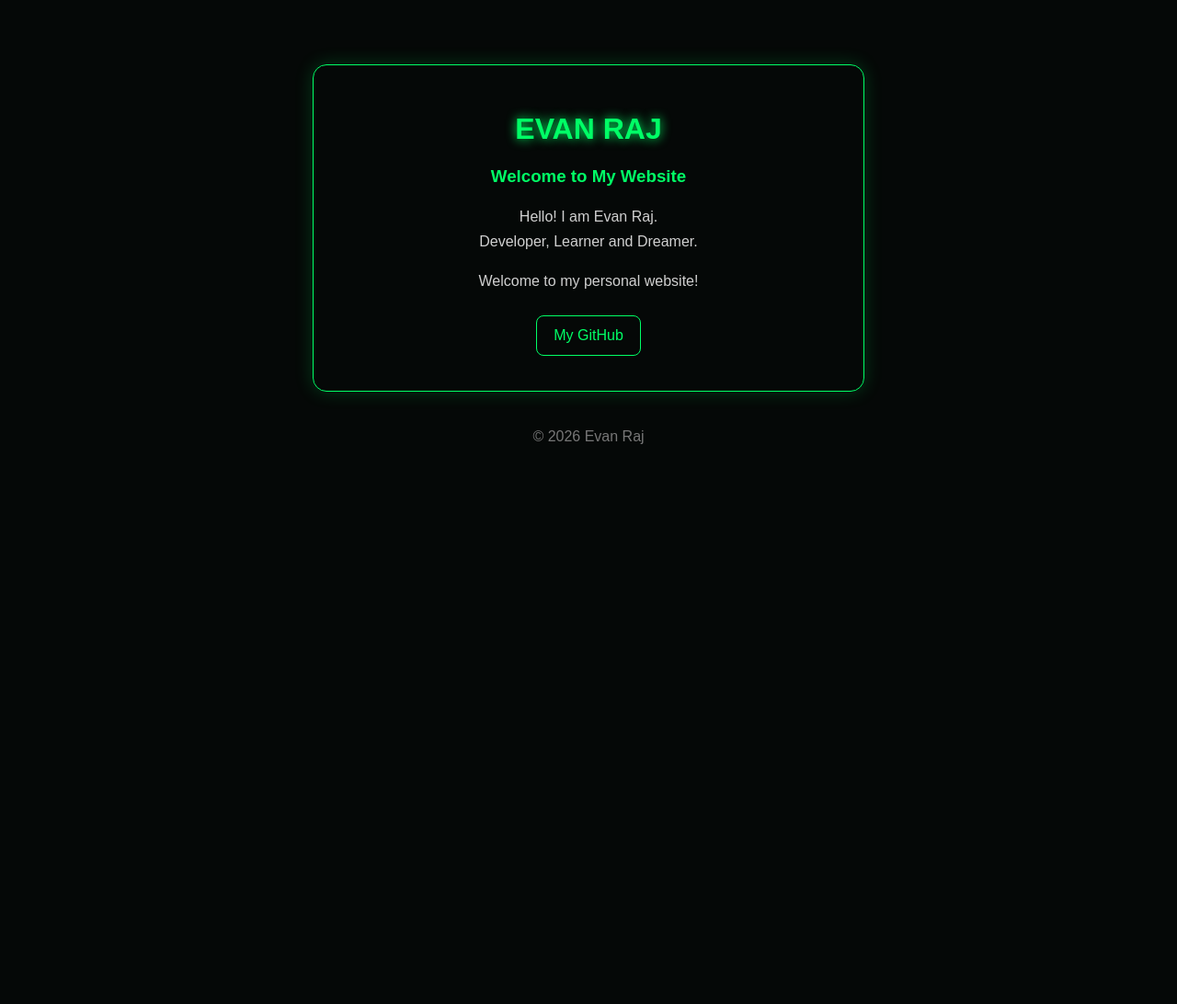
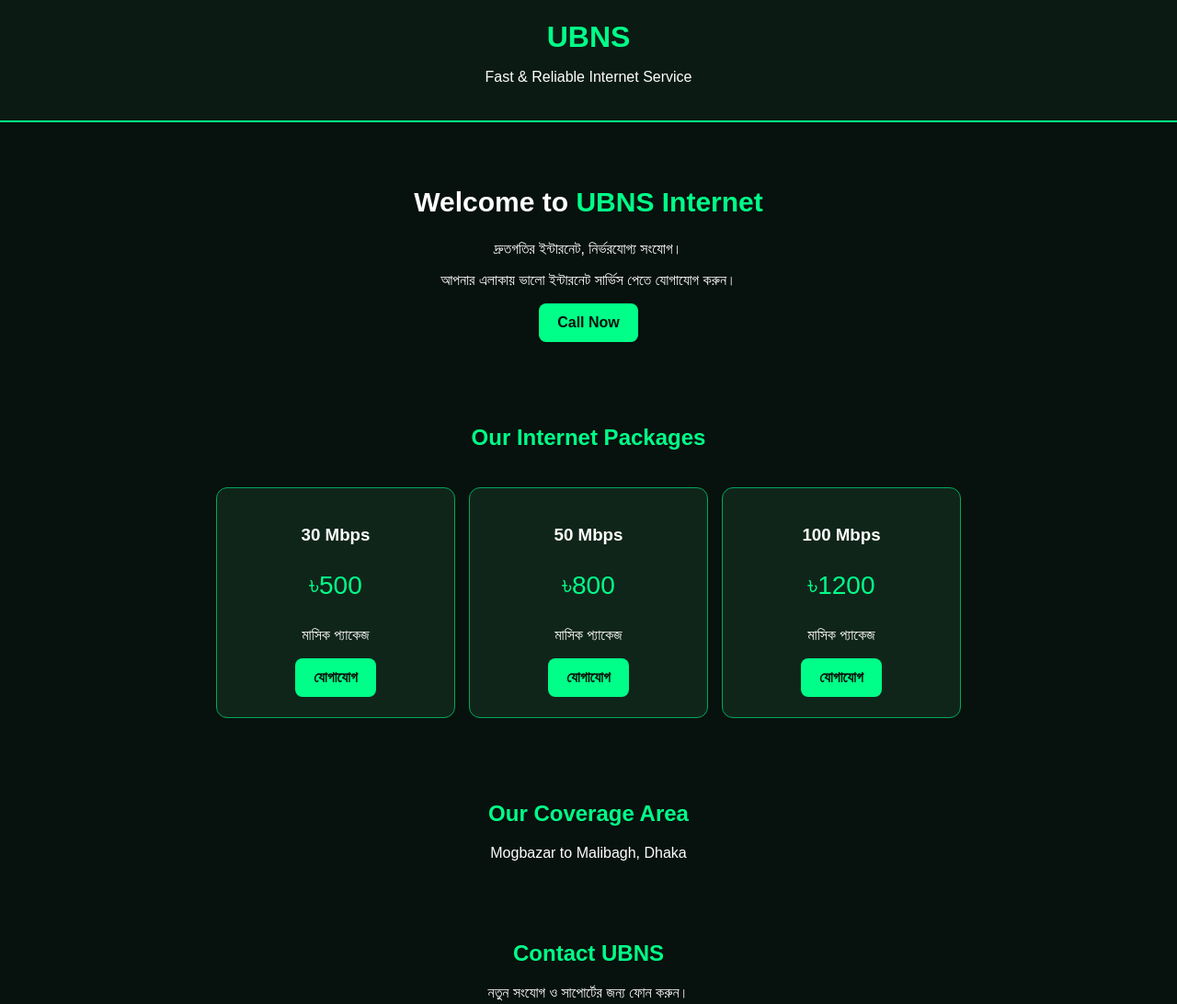
Before and after one commit to evanraj253148-bit/Evan-raj-websaide, a plain HTML site: page index.html in a window 1280 px wide. Shown: the top 1092 px of the page at 92% size. Before the commit the page ends 800 px from the top, so only its background shows below. Drawn offline with Linux system fonts and the light colour scheme.

Commit message:
Update index.html

```diff
--- a/index.html
+++ b/index.html
@@ -1,77 +1,117 @@
+
 <!DOCTYPE html>
 <html lang="en">
 <head>
 <meta charset="UTF-8">
 <meta name="viewport" content="width=device-width, initial-scale=1.0">
-  <title>Evan Raj | Personal Website</title>
+<title>UBNS Internet Service</title>
 <style>
-    * {
-      box-sizing: border-box;
-    }
-
+* { box-sizing: border-box; }
 body {
   margin: 0;
-      background: #050807;
-      color: #00ff66;
   font-family: Arial, sans-serif;
+  background: #07110d;
+  color: white;
+}
+header {
+  padding: 22px 15px;
   text-align: center;
-      padding: 30px 16px;
+  background: #0b1b13;
+  border-bottom: 2px solid #00ff88;
 }
-
-    .card {
-      max-width: 600px;
-      margin: 40px auto;
-      padding: 30px 20px;
-      border: 1px solid #00ff66;
-      border-radius: 15px;
-      box-shadow: 0 0 20px #00ff6633;
-    }
-
-    h1 {
-      text-shadow: 0 0 12px #00ff66;
-    }
-
-    p {
-      color: #d0d0d0;
-      line-height: 1.7;
-    }
-
-    a {
+header h1 { color: #00ff88; margin: 0; }
+.hero { text-align: center; padding: 45px 18px; }
+.hero h2 { font-size: 30px; }
+.green { color: #00ff88; }
+.btn {
   display: inline-block;
-      color: #00ff66;
-      border: 1px solid #00ff66;
-      padding: 12px 18px;
-      margin: 8px;
+  background: #00ff88;
+  color: #06110b;
+  padding: 12px 20px;
   border-radius: 8px;
   text-decoration: none;
+  font-weight: bold;
 }
-
-    a:hover {
-      background: #00ff66;
-      color: #050807;
+.packages {
+  display: flex;
+  flex-wrap: wrap;
+  justify-content: center;
+  gap: 15px;
+  padding: 20px;
 }
-
+.card {
+  background: #10251a;
+  border: 1px solid #00a95c;
+  border-radius: 12px;
+  padding: 22px;
+  width: 260px;
+  text-align: center;
+}
+.price { color: #00ff88; font-size: 28px; }
+section { padding: 25px 15px; text-align: center; }
 footer {
-      color: #777;
-      margin-top: 30px;
+  background: #0b1b13;
+  padding: 20px;
+  text-align: center;
+  color: #bbb;
 }
 </style>
 </head>
 <body>
+
+<header>
+  <h1>UBNS</h1>
+  <p>Fast & Reliable Internet Service</p>
+</header>
+
+<section class="hero">
+  <h2>Welcome to <span class="green">UBNS Internet</span></h2>
+  <p>দ্রুতগতির ইন্টারনেট, নির্ভরযোগ্য সংযোগ।</p>
+  <p>আপনার এলাকায় ভালো ইন্টারনেট সার্ভিস পেতে যোগাযোগ করুন।</p>
+  <a class="btn" href="tel:+8801782343935">Call Now</a>
+</section>
+
+<section>
+  <h2 class="green">Our Internet Packages</h2>
+  <div class="packages">
     <div class="card">
-    <h1>EVAN RAJ</h1>
-    <h3>Welcome to My Website</h3>
-    <p>
-      Hello! I am Evan Raj.<br>
-      Developer, Learner and Dreamer.
-    </p>
-    <p>Welcome to my personal website!</p>
+      <h3>30 Mbps</h3>
+      <p class="price">৳500</p>
+      <p>মাসিক প্যাকেজ</p>
+      <a class="btn" href="tel:+8801782343935">যোগাযোগ</a>
+    </div>
+    <div class="card">
+      <h3>50 Mbps</h3>
+      <p class="price">৳800</p>
+      <p>মাসিক প্যাকেজ</p>
+      <a class="btn" href="tel:+8801782343935">যোগাযোগ</a>
+    </div>
+    <div class="card">
+      <h3>100 Mbps</h3>
+      <p class="price">৳1200</p>
+      <p>মাসিক প্যাকেজ</p>
+      <a class="btn" href="tel:+8801782343935">যোগাযোগ</a>
+    </div>
+  </div>
+</section>
 
-    <a href="https://github.com/evanraj253148-bit">
-      My GitHub
-    </a>
-  </div>
+<section>
+  <h2 class="green">Our Coverage Area</h2>
+  <p>Mogbazar to Malibagh, Dhaka</p>
+</section>
 
-  <footer>© 2026 Evan Raj</footer>
+<section>
+  <h2 class="green">Contact UBNS</h2>
+  <p>নতুন সংযোগ ও সাপোর্টের জন্য ফোন করুন।</p>
+  <p>+8801782343935</p>
+  <a class="btn" href="tel:+8801782343935">Call UBNS</a>
+  <p><a class="btn" href="https://wa.me/8801782343935">WhatsApp</a></p>
+</section>
+
+<footer>
+  <p>© UBNS Internet Service</p>
+  <p>Mogbazar to Malibagh, Dhaka</p>
+</footer>
+
 </body>
 </html>
```
Lines whose indentation alone changed are shown as unchanged.
